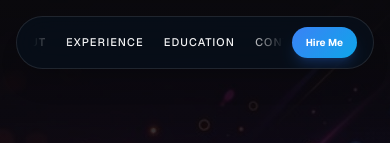
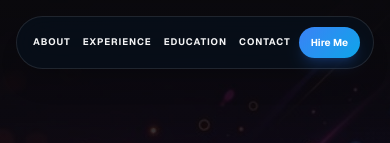
Before and after one commit to Alex-Kr02/CV-Maria, a Next.js app: page / in a window 390 px wide. Shown: the top 143 px of the page. Built offline with nearby package versions, Linux system fonts and the light colour scheme; a web font is replaced by a local one.

Commit message:
Optimize mobile header for full link visibility: static layout without scrolling

```diff
--- a/app/page.tsx
+++ b/app/page.tsx
@@ -35,15 +35,15 @@ export default function Home() {
            transition={{ duration: 0.8, ease: "easeOut" }}
            className="w-full max-w-7xl"
         >
-        <nav className="glass flex w-full items-center justify-between relative rounded-full px-4 sm:px-8 py-2.5 sm:py-4 shadow-xl border border-white/10 bg-[#0a0a0c]/80 backdrop-blur-xl gap-2 sm:gap-4 overflow-hidden">
-          <div className="flex items-center space-x-5 sm:space-x-8 text-[11px] sm:text-sm font-medium uppercase tracking-widest overflow-x-auto no-scrollbar scroll-smooth whitespace-nowrap px-2 flex-1 justify-center mask-fade-edges">
+        <nav className="glass flex w-full items-center justify-between relative rounded-full px-4 sm:px-8 py-2.5 sm:py-4 shadow-xl border border-white/10 bg-[#0a0a0c]/80 backdrop-blur-xl gap-2 sm:gap-4">
+          <div className="flex items-center space-x-3 sm:space-x-8 text-[9.5px] sm:text-sm font-bold uppercase tracking-widest flex-1 justify-center sm:justify-center">
             <a href="#about" className="hover:text-accent transition-colors">About</a>
             <a href="#experience" className="hover:text-accent transition-colors">Experience</a>
             <a href="#education" className="hover:text-accent transition-colors">Education</a>
             <a href="#contact" className="hover:text-accent transition-colors">Contact</a>
           </div>
           <div className="flex items-center shrink-0">
-            <a href="#contact" className="gradient-blue rounded-full px-3.5 sm:px-6 py-2 text-[10px] sm:text-sm font-bold text-white shadow-lg shadow-blue-500/20 hover:scale-105 active:scale-95 transition-all whitespace-nowrap">
+            <a href="#contact" className="gradient-blue rounded-full px-3 sm:px-6 py-2 text-[10px] sm:text-sm font-bold text-white shadow-lg shadow-blue-500/20 hover:scale-105 active:scale-95 transition-all whitespace-nowrap">
               Hire Me
             </a>
           </div>
```
